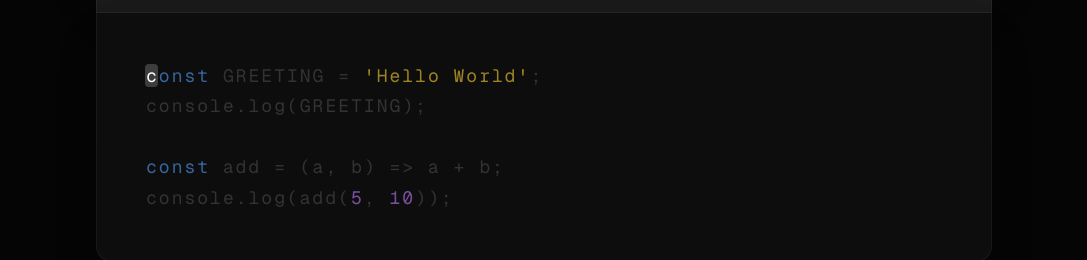
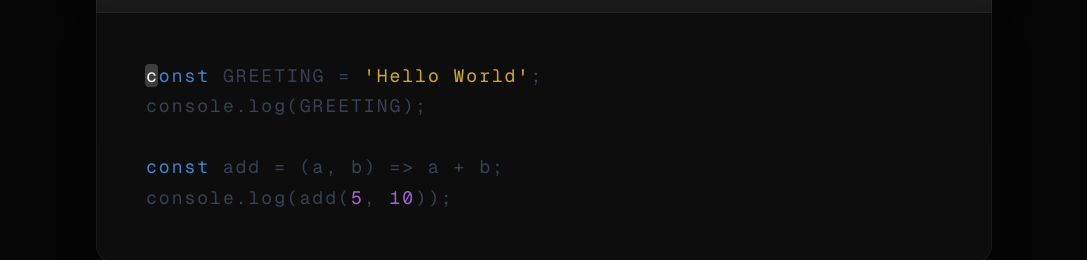
Before and after one commit to awakdeni/typing-test, a Next.js app: page / in a window 1280 px wide. Shown: the part 362-622 px from the top of the page, without its empty margins (96-1183 px from the left). Built offline with nearby package versions, Linux system fonts and the light colour scheme.

Commit message:
style: mencerahkan warna teks kode untuk aksesibilitas yang lebih baik

```diff
--- a/src/components/CodeDisplay.tsx
+++ b/src/components/CodeDisplay.tsx
@@ -35,7 +35,7 @@ export const CodeDisplay: React.FC<CodeDisplayProps> = ({
   }, [userInput]);
 
   const syntaxColors = useMemo(() => {
-    const colors = new Array(code.length).fill('text-[#333333]');
+    const colors = new Array(code.length).fill('text-gray-700');
 
     // Simple regex to find keywords, strings, and numbers
     const keywordRegex = /\b(function|def|if|else|return|class|const|let|var|while|for|async|await|try|catch|import|export|from|this|interface|type|public|private|protected)\b/g;
@@ -46,22 +46,22 @@ export const CodeDisplay: React.FC<CodeDisplayProps> = ({
     let match;
     while ((match = keywordRegex.exec(code)) !== null) {
       for (let i = match.index; i < match.index + match[0].length; i++) {
-        colors[i] = 'text-blue-400 opacity-60';
+        colors[i] = 'text-blue-400 opacity-80';
       }
     }
     while ((match = stringRegex.exec(code)) !== null) {
       for (let i = match.index; i < match.index + match[0].length; i++) {
-        colors[i] = 'text-amber-300 opacity-60';
+        colors[i] = 'text-amber-300 opacity-80';
       }
     }
     while ((match = numberRegex.exec(code)) !== null) {
       for (let i = match.index; i < match.index + match[0].length; i++) {
-        colors[i] = 'text-purple-400 opacity-60';
+        colors[i] = 'text-purple-400 opacity-80';
       }
     }
     while ((match = commentRegex.exec(code)) !== null) {
       for (let i = match.index; i < match.index + match[0].length; i++) {
-        colors[i] = 'text-gray-600 opacity-60';
+        colors[i] = 'text-gray-500 opacity-80';
       }
     }
     return colors;
```
